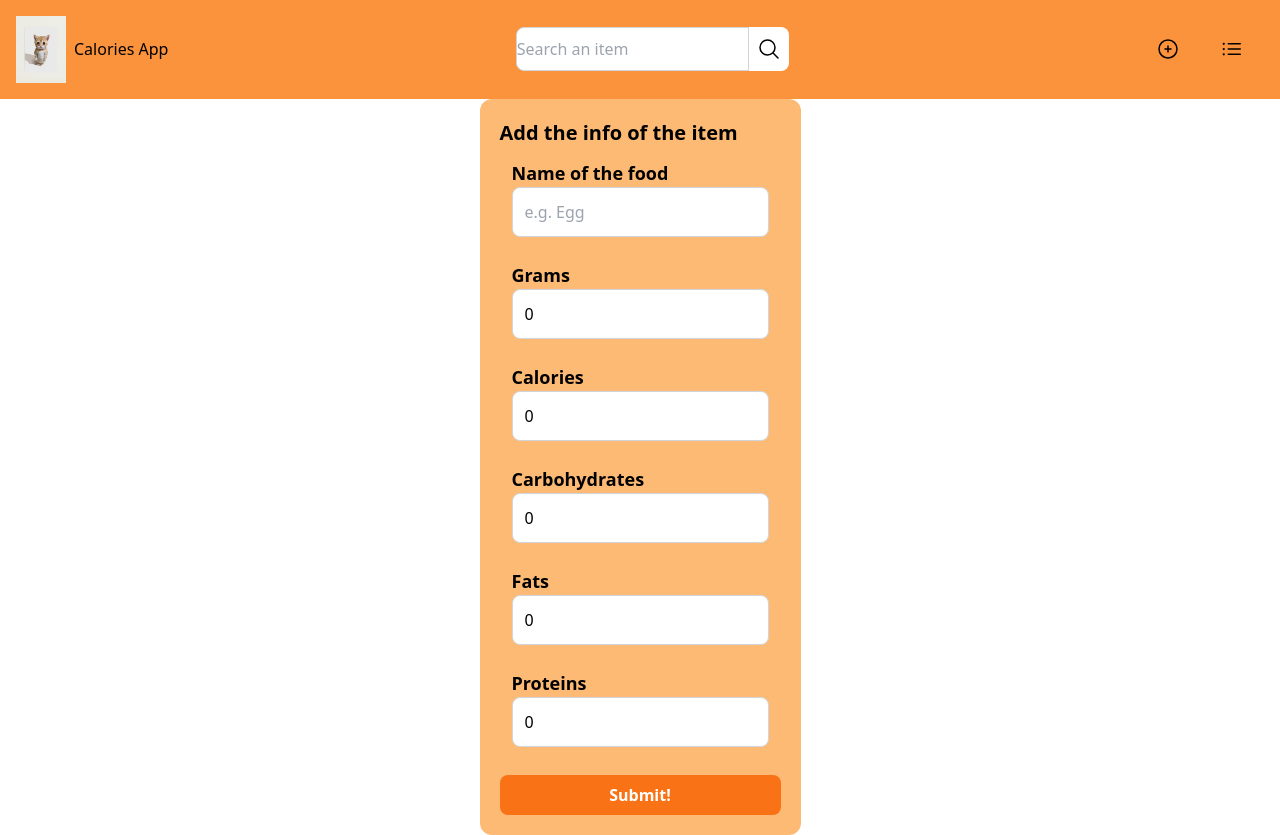
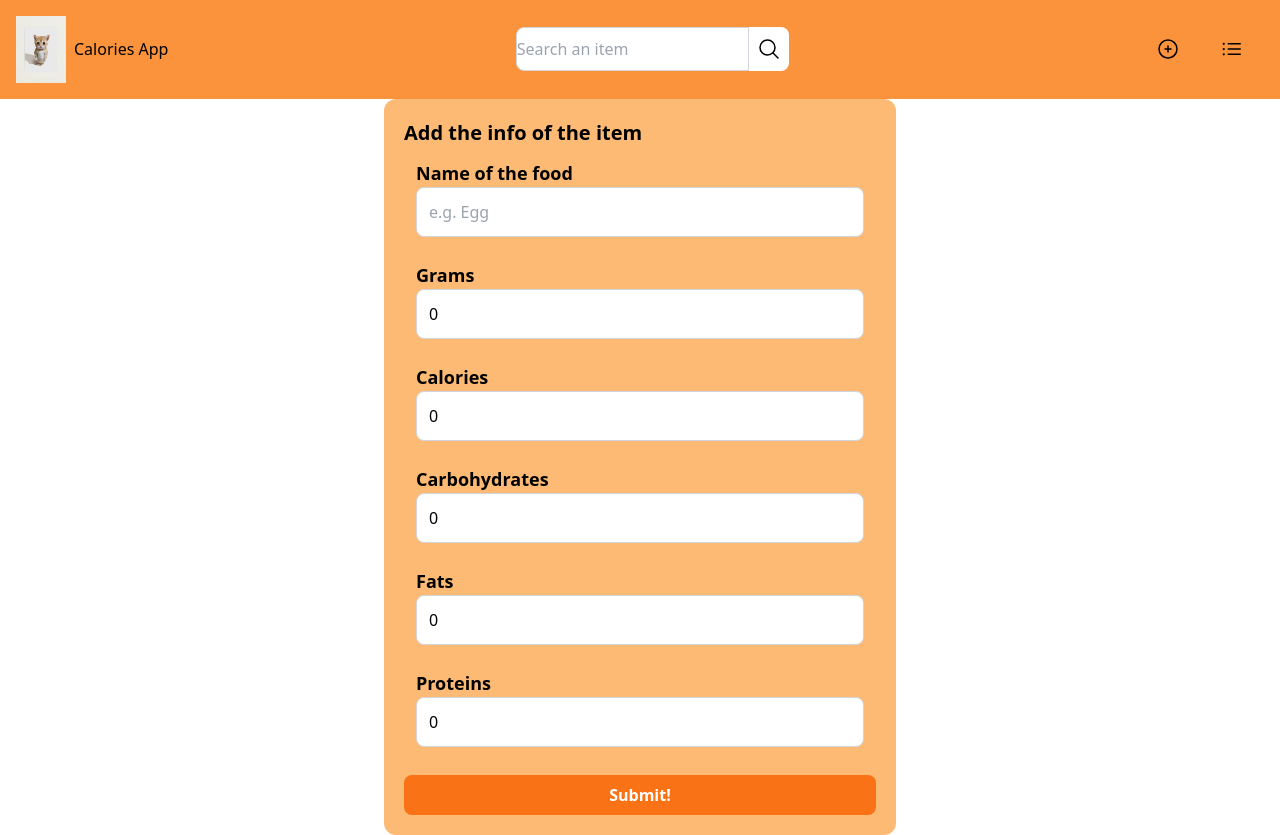
Before and after one commit to EduardoJRP/NutriTrack, a Next.js app: page /addItem in a window 1280 px wide. Built offline with nearby package versions, Linux system fonts and the light colour scheme.

Commit message:
feat/added new changes for the Form, started changes for API calls.

```diff
--- a/app/components/AddItemForm.tsx
+++ b/app/components/AddItemForm.tsx
@@ -50,8 +50,7 @@ export default function AddItemForm() {
   };
 
   return (
-    <div>
-      <div className="bg-orange-300 rounded-xl p-5 max-w-lg">
+    <div className="bg-orange-300 rounded-xl p-5 max-w-lg w-full">
       <h1 className="text-xl font-bold">Add the info of the item</h1>
       <div className="flex flex-col w-full">
         <label className="flex flex-col w-full p-3">
@@ -120,11 +119,14 @@ export default function AddItemForm() {
             className="no-arrows border border-gray-300 rounded-lg p-3 focus:outline-none focus:ring-2 focus:ring-orange-500"
           />
         </label>
-          <button type="submit" onClick={handleSubmit} className='w-full bg-orange-500 text-white font-semibold rounded-lg py-2 px-4 mt-4 hover:bg-orange-600 transition-all'>
+        <button
+          type="submit"
+          onClick={handleSubmit}
+          className="w-full bg-orange-500 text-white font-semibold rounded-lg py-2 px-4 mt-4 hover:bg-orange-600 transition-all"
+        >
           Submit!
         </button>
       </div>
     </div>
-    </div>
   );
 }
--- /dev/null
+++ b/lib/prisma.ts
@@ -0,0 +1,3 @@
+import { PrismaClient } from '@prisma/client';
+const prisma = new PrismaClient();
+export default prisma;
```
Lines whose indentation alone changed are shown as unchanged.
